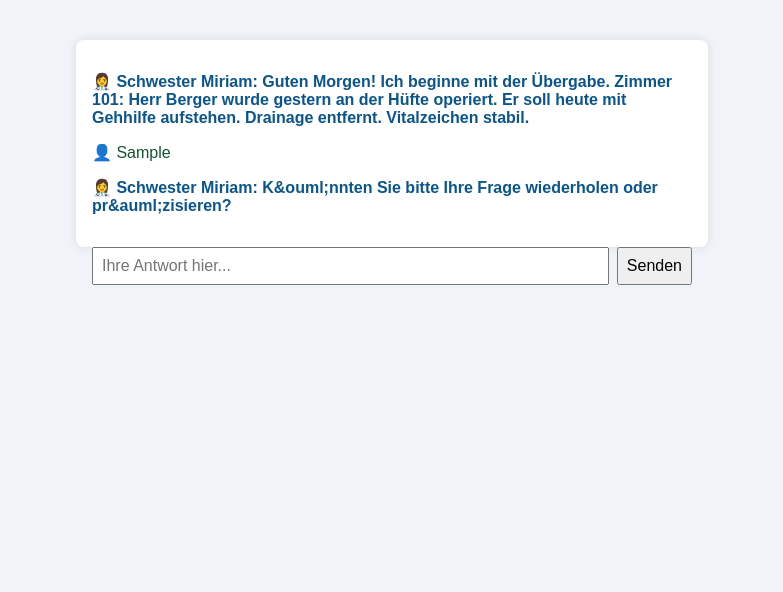
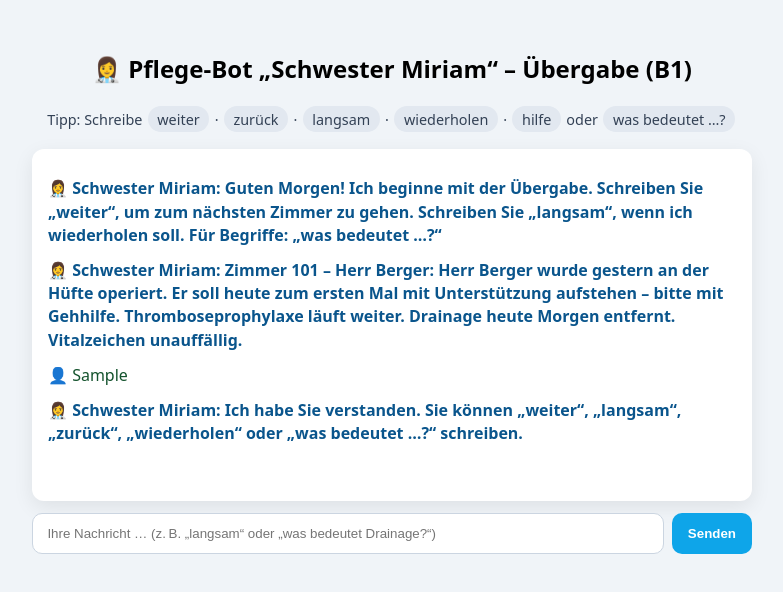
Before and after one commit to Faranak-ai/Pflegebot, a plain HTML site: page pflegebot_miriam_b1.html in a window 1280 px wide. Both pictures are taken after typing "Sample" into the empty fields and a click on the button "Senden". Shown: the whole page, without its empty margins (248-1031 px from the left). Drawn offline with Linux system fonts and the light colour scheme.

Commit message:
Add files via upload

```diff
--- a/pflegebot_miriam_b1.html
+++ b/pflegebot_miriam_b1.html
@@ -2,57 +2,164 @@
 <html lang="de">
 <head>
   <meta charset="UTF-8">
-  <title>Pflege-Bot Schwester Miriam</title>
+  <title>Pflege-Bot Schwester Miriam (B1)</title>
+  <meta name="viewport" content="width=device-width,initial-scale=1">
   <style>
-    body { font-family: Arial, sans-serif; background: #f0f4f8; padding: 2em; }
-    .chatbox { max-width: 600px; margin: auto; background: white; border-radius: 8px; padding: 1em; box-shadow: 0 0 10px rgba(0,0,0,0.1); }
-    .message { margin: 1em 0; }
-    .bot { color: #0a558c; font-weight: bold; }
-    .user { color: #14532d; }
-    input, button { padding: 0.5em; font-size: 1em; }
+    :root { --bg:#f0f4f8; --card:#ffffff; --bot:#0a558c; --user:#14532d; }
+    body { font-family: system-ui, -apple-system, Segoe UI, Roboto, Arial, sans-serif; background: var(--bg); margin:0; padding: 2rem 1rem; }
+    .wrap { max-width: 720px; margin: 0 auto; }
+    .title { text-align:center; margin-bottom: 1rem; }
+    .chatbox { background: var(--card); border-radius: 12px; padding: 1rem; box-shadow: 0 6px 20px rgba(0,0,0,.08); min-height: 320px; max-height: 60vh; overflow: auto; }
+    .message { margin: .75rem 0; line-height: 1.45; }
+    .bot { color: var(--bot); font-weight: 600; }
+    .user { color: var(--user); }
+    .bar { display:flex; gap:.5rem; margin-top: .75rem; }
+    input[type=text] { flex:1; padding:.75rem .9rem; border-radius: 10px; border: 1px solid #cbd5e1; }
+    button { padding:.75rem 1rem; border-radius:10px; border:0; background:#0ea5e9; color:white; font-weight:600; cursor:pointer; }
+    button:hover { filter: brightness(.95); }
+    .hints { font-size:.9rem; color:#334155; margin-top:.75rem; }
+    .pill { display:inline-block; background:#e2e8f0; border-radius:999px; padding:.2rem .6rem; margin:.1rem; }
   </style>
 </head>
 <body>
-  <div class="chatbox" id="chat">
-    <div class="message bot">👩‍⚕️ Schwester Miriam: Guten Morgen! Ich beginne mit der &Uuml;bergabe. Zimmer 101: Herr Berger wurde gestern an der H&uuml;fte operiert. Er soll heute mit Gehhilfe aufstehen. Drainage entfernt. Vitalzeichen stabil.</div>
+<div class="wrap">
+  <div class="title">
+    <h2>👩‍⚕️ Pflege‑Bot „Schwester Miriam“ – Übergabe (B1)</h2>
+    <div class="hints">Tipp: Schreibe <span class="pill">weiter</span> · <span class="pill">zurück</span> · <span class="pill">langsam</span> · <span class="pill">wiederholen</span> · <span class="pill">hilfe</span> oder <span class="pill">was bedeutet …?</span></div>
   </div>
-  <div style="max-width: 600px; margin: auto; display: flex; gap: 0.5em;">
-    <input type="text" id="input" placeholder="Ihre Antwort hier..." style="flex:1;">
-    <button onclick="handleInput()">Senden</button>
+
+  <div class="chatbox" id="chat"></div>
+  <div class="bar">
+    <input id="input" type="text" placeholder="Ihre Nachricht … (z. B. „langsam“ oder „was bedeutet Drainage?“)" />
+    <button id="send">Senden</button>
+  </div>
 </div>
 
 <script>
+// --- Patientendaten (B1) ---
+const patients = [
+  {
+    room: "101",
+    name: "Herr Berger",
+    fast: "Herr Berger wurde gestern an der Hüfte operiert. Er soll heute zum ersten Mal mit Unterstützung aufstehen – bitte mit Gehhilfe. Thromboseprophylaxe läuft weiter. Drainage heute Morgen entfernt. Vitalzeichen unauffällig.",
+    slow: "Herr Berger hatte gestern eine Hüftoperation. Heute soll er zum ersten Mal mobilisiert werden, aber nur mit einer Gehhilfe und mit Unterstützung. Er bekommt weiterhin Spritzen gegen Thrombosen. Die Drainage wurde heute früh herausgenommen. Seine Vitalwerte sind stabil.",
+  },
+  {
+    room: "102",
+    name: "Frau Khatun",
+    fast: "Frau Khatun ist in palliativer Betreuung. Schmerzmedikation nach Plan, bitte engmaschig kontrollieren. Regelmäßige Mundpflege und Lagerung alle zwei Stunden.",
+    slow: "Frau Khatun ist palliativ versorgt. Das bedeutet: Die Erkrankung ist nicht heilbar, und wir lindern Beschwerden. Bitte die Schmerzmittel nach Plan geben und regelmäßig kontrollieren. Machen Sie sorgfältige Mundpflege und lagern Sie die Patientin alle zwei Stunden.",
+  },
+  {
+    room: "103",
+    name: "Herr Santos",
+    fast: "Herr Santos mit Herzinsuffizienz, leichte Ödeme. Diuretika nach Plan, tägliche Gewichts- und Flüssigkeitsbilanz. Achten Sie auf Atemnot, Ziel-Sättigung ≥ 94 %.",
+    slow: "Bei Herrn Santos liegt eine Herzschwäche vor. Er hat leichte Wassereinlagerungen an den Unterschenkeln. Bitte geben Sie die entwässernden Medikamente nach Plan. Erfassen Sie täglich sein Gewicht und die Flüssigkeitsbilanz. Beobachten Sie ihn auf Atemnot. Ziel ist eine Sauerstoffsättigung von mindestens 94 %.",
+  },
+  // Optional vierter Patient – auskommentieren, falls nicht gewünscht
+  // {
+  //   room: "104",
+  //   name: "Frau Novak",
+  //   fast: "Frau Novak mit Pneumonie, Tag 2 der Antibiotikatherapie. Atemtraining und Inhalation, SpO₂-Ziel 92–96 % bei O₂ über Nasenbrille 2 L/min.",
+  //   slow: "Frau Novak hat eine Lungenentzündung und erhält seit zwei Tagen Antibiotika. Bitte führen Sie Atemtraining und Inhalationen durch. Wenn nötig, geben Sie Sauerstoff über die Nasenbrille mit zwei Litern pro Minute. Ziel ist eine Sauerstoffsättigung zwischen 92 und 96 %.",
+  // },
+];
+
+const glossary = {
+  "palliativ": "Palliativ bedeutet: Eine Erkrankung ist nicht heilbar. Ziel ist die Linderung von Beschwerden, vor allem Schmerzen und Atemnot.",
+  "thromboseprophylaxe": "Maßnahmen (oft Spritzen), die Blutgerinnsel verhindern sollen.",
+  "drainage": "Ein Schlauch, der Flüssigkeit aus einer Wunde ableitet; wird entfernt, wenn kaum noch Sekret kommt.",
+  "mobilisation": "Geplantes, sicheres Aufstehen und Bewegen der Patientin oder des Patienten.",
+  "flüssigkeitsbilanz": "Gegenüberstellung von Aufgenommener und Ausgeschiedener Flüssigkeit pro Tag.",
+  "diuretika": "Entwässernde Medikamente, die die Urinausscheidung erhöhen.",
+  "sättigung": "Sauerstoffsättigung im Blut (SpO₂), gemessen mit dem Pulsoximeter."
+};
+
+// --- Chatlogik ---
 const chat = document.getElementById('chat');
 const input = document.getElementById('input');
+const sendBtn = document.getElementById('send');
 
-    function addMessage(text, sender) {
+let current = 0;       // aktueller Patient
+let lastBot = "";      // letzte Bot-Nachricht
+
+function addMessage(text, sender='bot') {
   const div = document.createElement('div');
   div.className = 'message ' + sender;
-      div.textContent = (sender === 'bot' ? '👩‍⚕️ Schwester Miriam: ' : '\u{1F464} ') + text;
+  div.textContent = (sender === 'bot' ? '👩‍⚕️ Schwester Miriam: ' : '👤 ') + text;
   chat.appendChild(div);
   chat.scrollTop = chat.scrollHeight;
+  if (sender === 'bot') lastBot = text;
 }
+
+function intro() {
+  addMessage("Guten Morgen! Ich beginne mit der Übergabe. Schreiben Sie „weiter“, um zum nächsten Zimmer zu gehen. Schreiben Sie „langsam“, wenn ich wiederholen soll. Für Begriffe: „was bedeutet …?“");
+  speakFast();
+}
+
+function speakFast() {
+  const p = patients[current];
+  addMessage(`Zimmer ${p.room} – ${p.name}: ${p.fast}`);
+}
+
+function speakSlow() {
+  const p = patients[current];
+  addMessage(`Ich wiederhole langsamer: Zimmer ${p.room} – ${p.name}. ${p.slow}`);
+}
+
+function prevPatient() {
+  current = (current - 1 + patients.length) % patients.length;
+  speakFast();
+}
+
+function nextPatient() {
+  current = (current + 1) % patients.length;
+  speakFast();
+}
+
+function explain(term) {
+  const key = term.toLowerCase().normalize('NFD').replace(/[^\wäöüß]/g,'');
+  let found = null;
+  for (const k in glossary) {
+    const norm = k.toLowerCase().normalize('NFD').replace(/[^\wäöüß]/g,'');
+    if (key.includes(norm) || norm.includes(key)) { found = k; break; }
+  }
+  if (found) addMessage(`${found[0].toUpperCase()+found.slice(1)}: ${glossary[found]}`);
+  else addMessage("Diesen Begriff habe ich nicht im Glossar. Fragen Sie gern anders oder nennen Sie einen anderen Begriff.");
+}
+
+function help() {
+  addMessage("Befehle: „weiter“ (nächster Patient) · „zurück“ (vorheriges Zimmer) · „langsam“ (Wiederholung in B1) · „wiederholen“ (letzte Aussage) · „was bedeutet …?“ (Begriffe erklären) · „hilfe“ (diese Übersicht).");
+}
+
+sendBtn.addEventListener('click', handleInput);
+input.addEventListener('keydown', (e) => { if (e.key === 'Enter') handleInput(); });
 
 function handleInput() {
   const text = input.value.trim();
   if (!text) return;
   addMessage(text, 'user');
+  input.value='';
 
-      let response = "K&ouml;nnten Sie das bitte wiederholen?";
+  const t = text.toLowerCase();
 
-      if (text.toLowerCase().includes('langsam') || text.toLowerCase().includes('wiederholen')) {
-        response = "Herr Berger hatte gestern eine Operation an der H&uuml;fte. Heute soll er mit Hilfe aufstehen. Bitte benutzen Sie die Gehhilfe. Die Drainage wurde heute Morgen entfernt. Seine Werte sind stabil.";
-      } else if (text.toLowerCase().includes('was bedeutet') || text.toLowerCase().includes('palliativ')) {
-        response = "Palliativ bedeutet: Die Patientin ist schwer krank und nicht heilbar. Ziel ist es, Beschwerden zu lindern.";
-      } else if (text.toLowerCase().includes('weiter') || text.toLowerCase().includes('n&auml;chste')) {
-        response = "Zimmer 102: Frau Khatun ist palliativ. Schmerzmedikation nach Plan. Mundpflege und Lagerung alle zwei Stunden.";
-      } else {
-        response = "K&ouml;nnten Sie bitte Ihre Frage wiederholen oder pr&auml;zisieren?";
+  // Routing
+  if (t.includes('weiter') || t.includes('nächste') || t.includes('naechste')) return setTimeout(nextPatient, 400);
+  if (t.includes('zurück') || t.includes('zurueck') || t.includes('vorher')) return setTimeout(prevPatient, 400);
+  if (t.includes('langsam')) return setTimeout(speakSlow, 400);
+  if (t.includes('wiederholen')) return setTimeout(() => addMessage(lastBot || "Ich wiederhole gern, aber mir liegt keine letzte Aussage vor."), 300);
+  if (t.startsWith('was bedeutet')) {
+    const term = text.split(/was bedeutet/i)[1] || '';
+    return setTimeout(() => explain(term.trim()), 400);
+  }
+  if (t.includes('hilfe') || t.includes('help')) return setTimeout(help, 300);
+
+  // Falls nichts passt:
+  setTimeout(() => addMessage("Ich habe Sie verstanden. Sie können „weiter“, „langsam“, „zurück“, „wiederholen“ oder „was bedeutet …?“ schreiben."), 300);
 }
 
-      setTimeout(() => addMessage(response, 'bot'), 1000);
-      input.value = '';
-    }
+// Start
+intro();
 </script>
 </body>
 </html>
```
Lines whose indentation alone changed are shown as unchanged.
